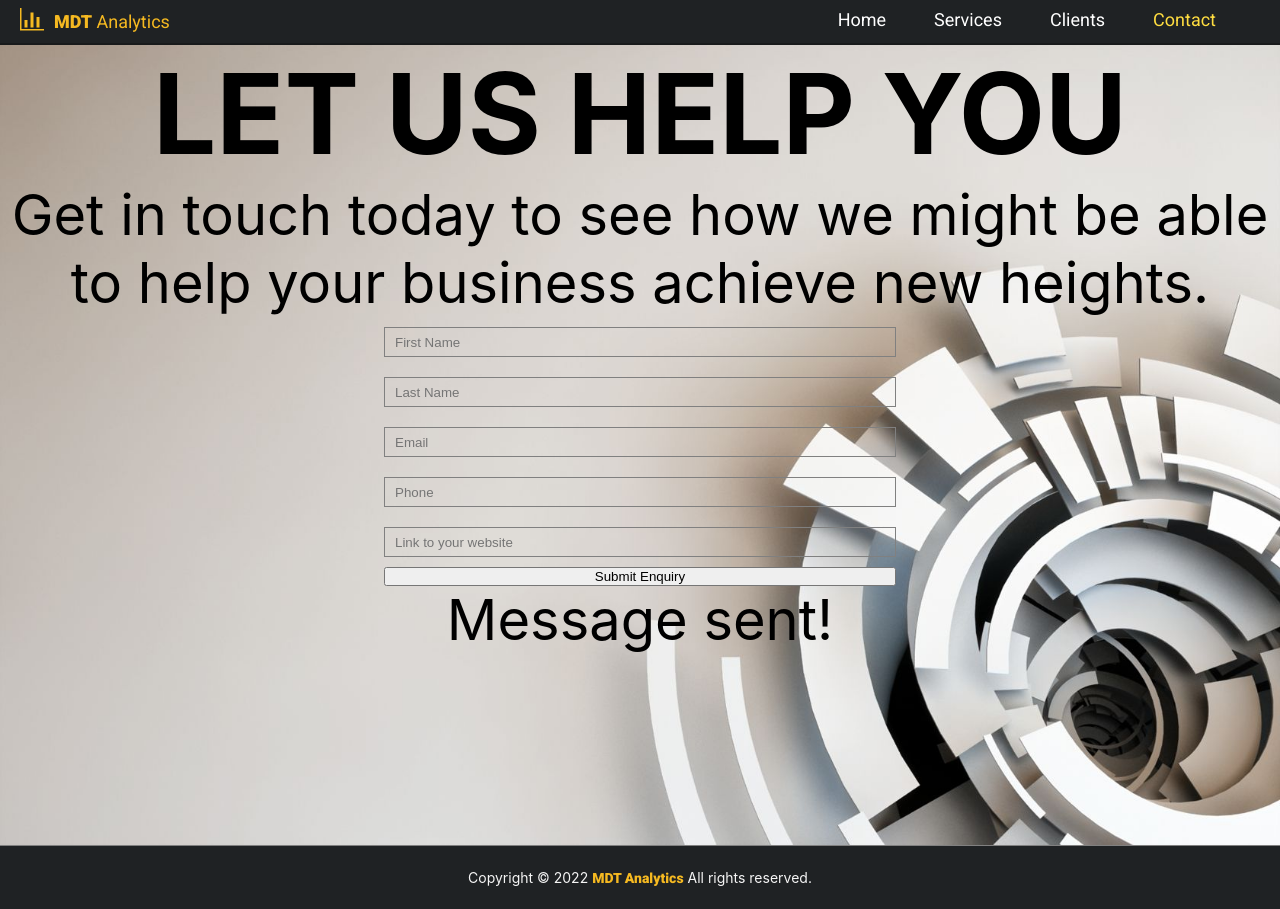
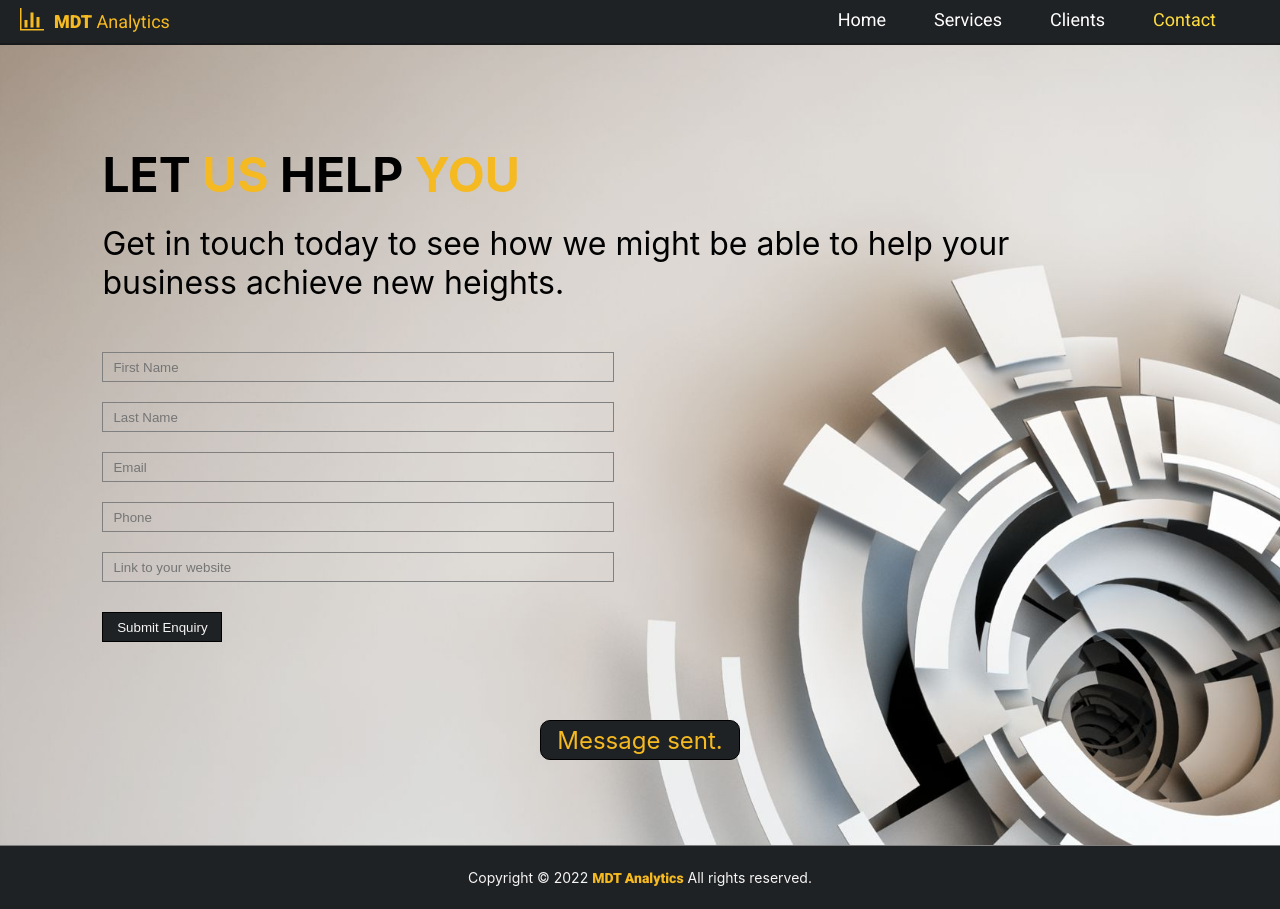
Before and after one commit to Mohammad-Afsari/mdtanalytics, a React (Create React App) app: page /contact in a window 1280 px wide. Built offline with nearby package versions, Linux system fonts and the light colour scheme.

Commit message:
update(mac): contacts init

```diff
--- a/src/App.js
+++ b/src/App.js
@@ -1,5 +1,5 @@
 import "./App.css";
-import Navbar from "./components/navbar/Navbar";
+import Navbar from "./components/Navbar/Navbar";
 import { BrowserRouter as Router, Switch, Route } from "react-router-dom";
 import Home from "./components/Home/Home";
 import Services from "./components/Services/Services";
--- a/src/components/Contact/Contact.css
+++ b/src/components/Contact/Contact.css
@@ -1,20 +1,80 @@
+:root {
+  --themeColor: #f5b921;
+}
 .contactsContainer {
   height: 100vh;
+  display: flex;
+  flex-direction: column;
+  align-items: flex-start;
 }
 
 .contactForm {
   display: flex;
   flex-direction: column;
-  width: 40vw;
-  margin: 0 auto;
+  align-items: flex-start;
+  padding-left: 8vw;
 }
 
 .contactForm input {
   background-color: rgba(0, 0, 0, 0);
   border: 1px solid grey;
-  /* border-radius: 2px; */
   height: 30px;
+  width: 40vw;
   padding-left: 10px;
   margin: 10px 0;
   color: whitesmoke;
 }
+
+.contactsHeader {
+  font-size: 48px;
+  padding-top: 100px;
+  padding-left: 8vw;
+  margin-bottom: 20px;
+  font-weight: bolder;
+}
+
+.contactsHeader span {
+  color: var(--themeColor);
+}
+
+.contactsMsg {
+  font-size: 32px;
+  margin-bottom: 40px;
+  padding-left: 8vw;
+  text-align: left;
+  width: 90vw;
+}
+
+.userMessage {
+  position: fixed;
+  left: 50%;
+  transform: translate(-50%);
+  bottom: 5%;
+  z-index: 10;
+  height: 40px;
+  width: 200px;
+  margin: 0 auto;
+  font-size: 24px;
+  color: #f5b921;
+  border: 1px solid black;
+  background-color: #1f2224;
+  border-radius: 10px;
+  display: flex;
+  align-items: center;
+  justify-content: center;
+}
+
+.submitBtn {
+  height: 30px;
+  width: 120px;
+  background-color: #1f2224;
+  color: whitesmoke;
+  border: 1px solid black;
+  margin-top: 20px;
+}
+
+.submitBtn:hover {
+  background-color: #f5b921;
+  cursor: pointer;
+  transition: 0.3s;
+}
--- a/src/components/Contact/Contact.js
+++ b/src/components/Contact/Contact.js
@@ -1,7 +1,16 @@
 import "./Contact.css";
 import contacts from "../../img/contacts.jpg";
+import { useState } from "react";
 
 const Contact = () => {
+  const [firstName, setFirstName] = useState(null);
+  const [lastName, setLastName] = useState(null);
+  const [email, setEmail] = useState(null);
+  const [phone, setPhone] = useState(null);
+  const [website, setWebsite] = useState(null);
+
+  const handleSubmit = () => {};
+
   return (
     <div
       className="contactsContainer"
@@ -12,20 +21,48 @@ const Contact = () => {
         backgroundSize: "cover",
       }}
     >
-      <h1>LET US HELP YOU</h1>
-      <p>
+      <h1 className="contactsHeader">
+        LET <span>US</span> HELP <span>YOU</span>
+      </h1>
+      <p className="contactsMsg">
         Get in touch today to see how we might be able to help your business
         achieve new heights.
       </p>
-      <form className="contactForm">
-        <input type="text" placeholder="First Name" required></input>
-        <input type="text" placeholder="Last Name" required></input>
-        <input type="email" placeholder="Email" required></input>
-        <input type="number" placeholder="Phone" required></input>
-        <input type="text" placeholder="Link to your website" required></input>
-        <button type="submit">Submit Enquiry</button>
+      <form className="container contactForm" onSubmit={handleSubmit}>
+        <input
+          onChange={(e) => setFirstName(e.target.value)}
+          type="text"
+          placeholder="First Name"
+          required
+        ></input>
+        <input
+          onChange={(e) => setLastName(e.target.value)}
+          type="text"
+          placeholder="Last Name"
+          required
+        ></input>
+        <input
+          onChange={(e) => setEmail(e.target.value)}
+          type="email"
+          placeholder="Email"
+          required
+        ></input>
+        <input
+          onChange={(e) => setPhone(e.target.value)}
+          type="number"
+          placeholder="Phone"
+          required
+        ></input>
+        <input
+          onChange={(e) => setWebsite(e.target.value)}
+          type="text"
+          placeholder="Link to your website"
+        ></input>
+        <button type="submit" className="submitBtn">
+          Submit Enquiry
+        </button>
       </form>
-      <div id="userMessage">Message sent!</div>
+      <div className="userMessage">Message sent.</div>
     </div>
   );
 };
```
Also changed, not shown: package.json (+20 -12 lines), 1 other file (tests, documents, lock files or other folders).
